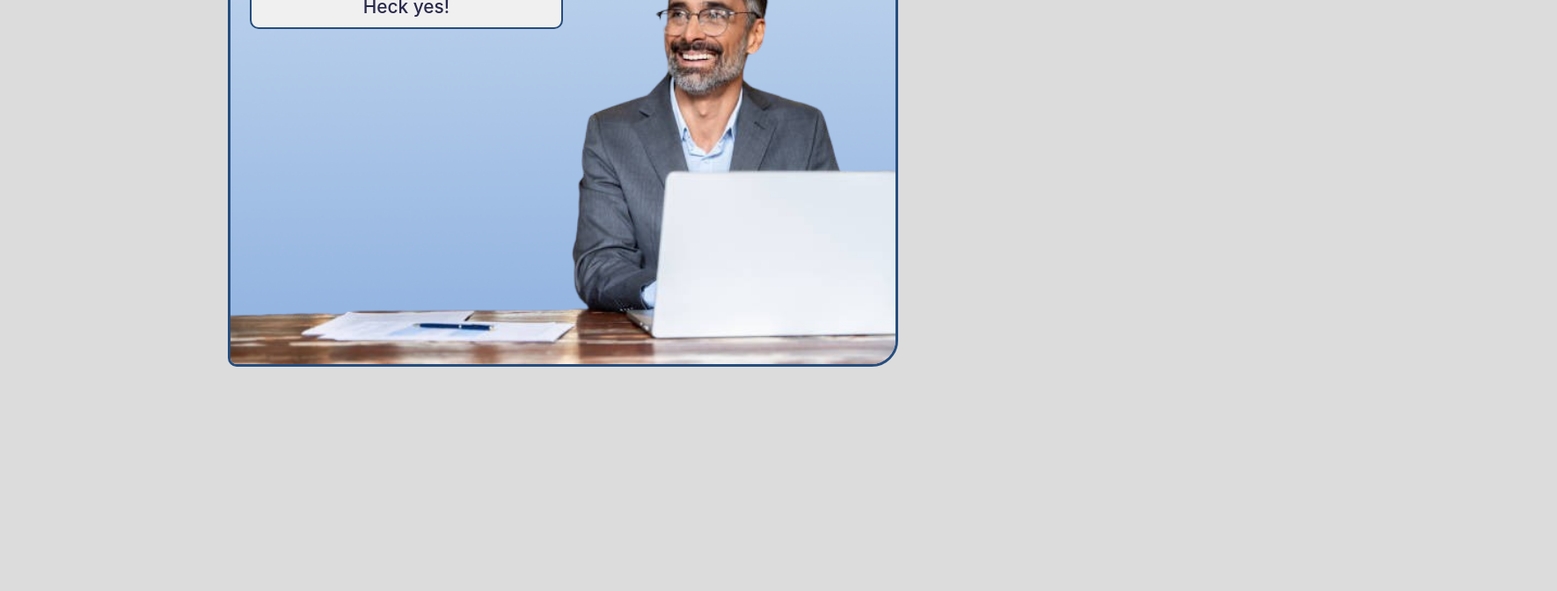
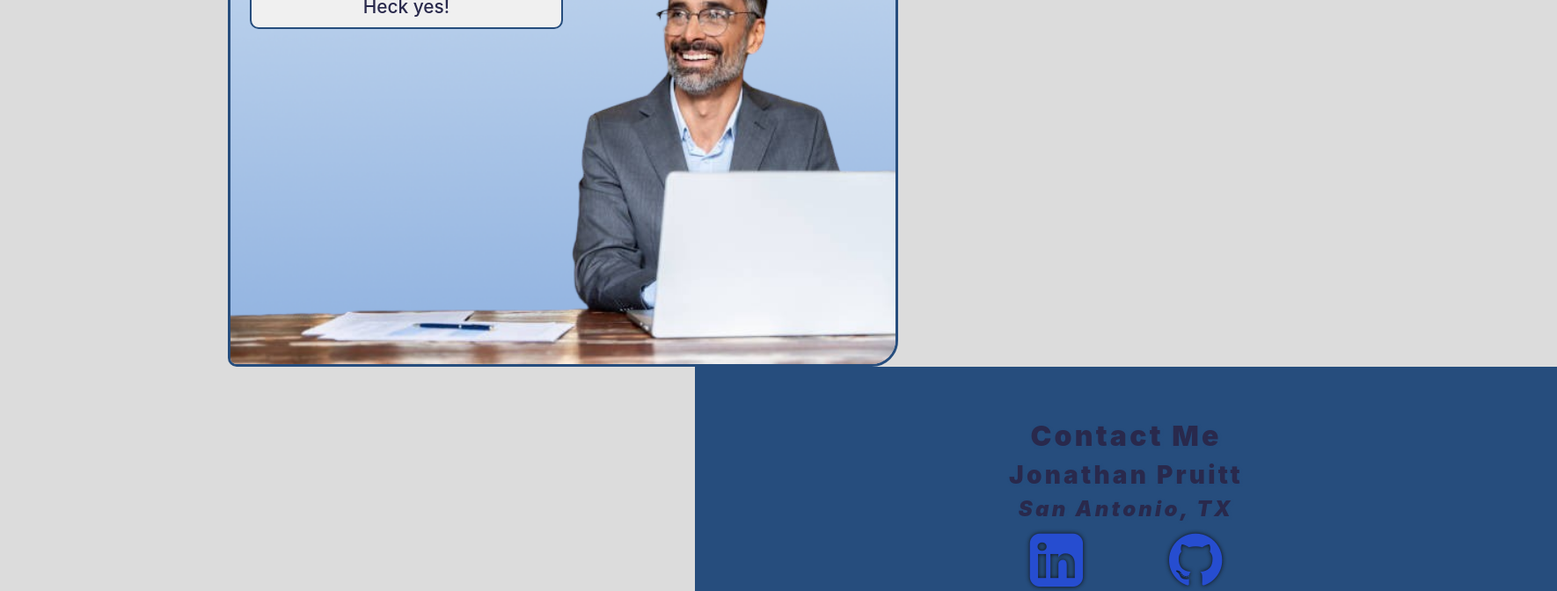
Before and after one commit to Jonathan-Pruitt/jonathanpruitt.github.io, a React (Create React App) app: page / in a window 1280 px wide. Shown: the part 7186-7858 px from the top of the page at 88% size, 1770 px wide, since content can reach past the window. Before the commit the page ends 7603 px from the top, so only its background shows below. Built offline with nearby package versions, Linux system fonts and the light colour scheme; no server answers.

Commit message:
Redeploy 3

```diff
--- a/src/App.js
+++ b/src/App.js
@@ -23,8 +23,8 @@ function App() {
                     <Projects />
                     <Knowledge />
                     <Bio />
+                    <Bored />
                     <Footer />
-                    <Bored />
                     {/* <Contact /> */}
                 </div>
             </div>
--- a/src/resources/contact.css
+++ b/src/resources/contact.css
@@ -7,6 +7,22 @@
     color: #f0f0f0;
     text-shadow: 0 0 5px #101010;
 }
+
+.crawl > h2 .crawl > div {
+    color: #f0f0f0;
+}
+
+/*
+    IN THE FUTURE, DO NOT USE THIS BELOW STYLING
+*/
+.crawl {
+    left : 50vw;
+    right : -50vw;
+}
+
+/*
+    IN THE FUTURE, DO NOT USE THIS ABOVE STYLING
+*/
 
 .text-expand {
     transition: .6s;
```
Also changed, not shown: 11 other files (tests, documents, lock files or other folders).
